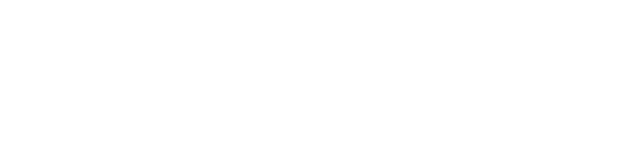
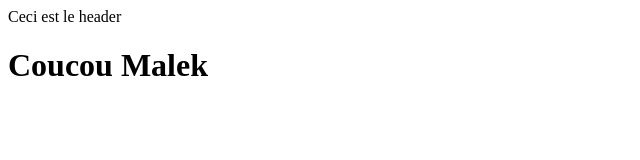
Before and after one commit to dsubrini/test-git, a plain HTML site: page index.html in a window 1280 px wide. Shown: the whole page, without its empty margins (0-640 px from the left). Drawn offline with Linux system fonts and the light colour scheme.

Commit message:
task: added content in index.html

```diff
--- a/index.html
+++ b/index.html
@@ -6,6 +6,11 @@
     <title>Test Git</title>
 </head>
 <body>
-
+    <header>
+        Ceci est le header
+    </header>
+    <main>
+        <h1>Coucou Malek</h1>
+    </main>
 </body>
 </html>
```
